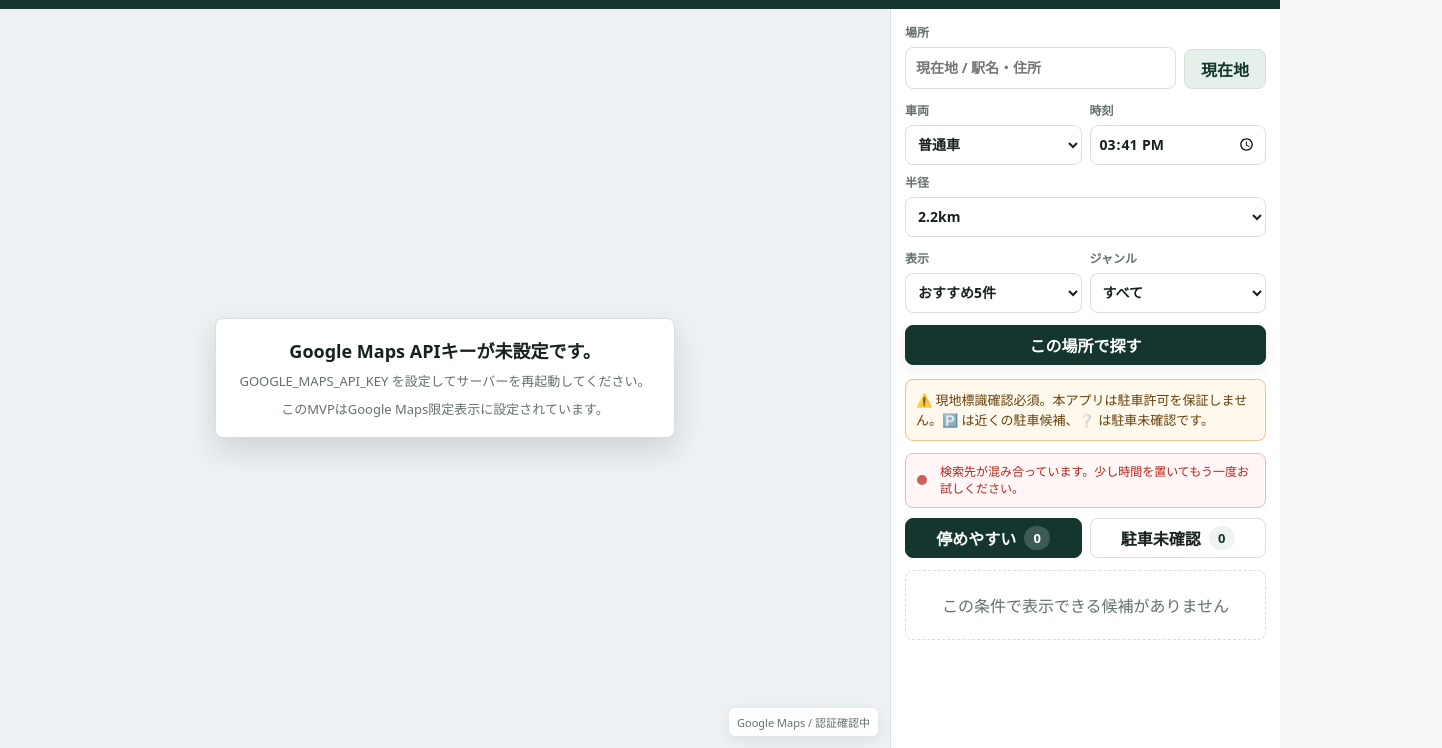
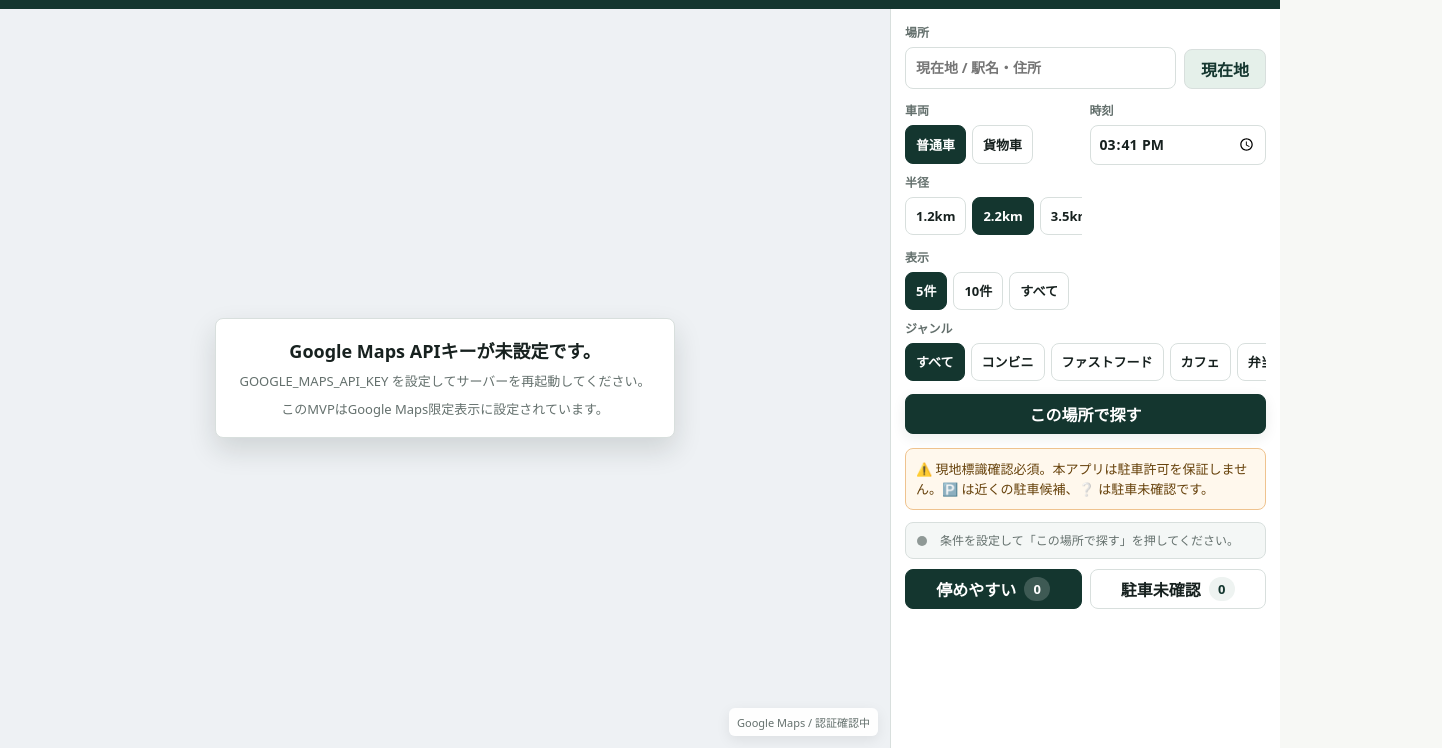
Before and after one commit to 165cm/park-park-lunch, a website: page public/index.html in a window 1280 px wide. Shown: the part 56-804 px from the top of the page, 1442 px wide, since content can reach past the window. Drawn offline with Linux system fonts and the light colour scheme; no server answers.

Commit message:
⚙️ 設定後に検索する操作フローへ改善

```diff
--- a/public/app.js
+++ b/public/app.js
@@ -21,7 +21,9 @@ const state = {
   currentData: null,
   infoWindow: null,
   geocoder: null,
-  requestId: 0
+  requestId: 0,
+  loadingTimer: null,
+  loadingStartedAt: 0
 };
 
 const elements = {
@@ -54,7 +56,7 @@ async function init() {
   bindEvents();
   watchSpeed();
   registerServiceWorker();
-  updateSpots();
+  setStatus("条件を設定して「この場所で探す」を押してください。", "idle");
 }
 
 async function resetStaleLocalData() {
@@ -154,7 +156,7 @@ function initGoogleMap() {
     clickableIcons: true
   });
   state.infoWindow = new google.maps.InfoWindow();
-  elements.mapCredit.textContent = "Google Maps / OSMライブ検索";
+  elements.mapCredit.textContent = "Google Maps / 周辺候補ライブ取得";
 }
 
 function scheduleGoogleAuthErrorNotice() {
@@ -209,7 +211,8 @@ function bindEvents() {
         setLocation({
           lat: position.coords.latitude,
           lng: position.coords.longitude
-        });
+        }, true, { refresh: false });
+        setStatus("現在地を設定しました。条件を確認してから検索してください。", "active");
       },
       () => {
         setStatus("現在地を取得できませんでした。駅名・住所で検索してください。", "error");
@@ -221,8 +224,20 @@ function bindEvents() {
 
   elements.safeTab.addEventListener("click", () => switchTab("safe"));
   elements.cautionTab.addEventListener("click", () => switchTab("caution"));
-  elements.resultLimit.addEventListener("change", refreshVisibleResults);
-  elements.genreFilter.addEventListener("change", refreshVisibleResults);
+  bindChoiceGroup("vehicleTypeChoice", elements.vehicleType);
+  bindChoiceGroup("radiusChoice", elements.radiusInput);
+  bindChoiceGroup("resultLimitChoice", elements.resultLimit, refreshVisibleResults);
+  bindChoiceGroup("genreChoice", elements.genreFilter, refreshVisibleResults);
+}
+
+function bindChoiceGroup(name, targetInput, onChange) {
+  document.querySelectorAll(`input[name="${name}"]`).forEach((input) => {
+    input.addEventListener("change", () => {
+      if (!input.checked) return;
+      targetInput.value = input.value;
+      onChange?.();
+    });
+  });
 }
 
 async function resolveLocationInput(value) {
@@ -353,7 +368,17 @@ function setLoading(isLoading, message) {
   elements.form.classList.toggle("is-loading", isLoading);
   elements.searchButton.disabled = isLoading;
   elements.locateButton.disabled = isLoading;
-  if (message) setStatus(message, "loading");
+  window.clearInterval(state.loadingTimer);
+  state.loadingTimer = null;
+  if (!isLoading) return;
+
+  state.loadingStartedAt = Date.now();
+  const update = () => {
+    const seconds = Math.floor((Date.now() - state.loadingStartedAt) / 1000);
+    setStatus(`${message} ${seconds}秒`, "loading");
+  };
+  update();
+  state.loadingTimer = window.setInterval(update, 1000);
 }
 
 function setStatus(message, mode = "active") {
--- a/public/index.html
+++ b/public/index.html
@@ -10,7 +10,7 @@
     <meta name="theme-color" content="#14362f" />
     <link rel="manifest" href="manifest.webmanifest" />
     <link rel="icon" href="icon.svg" type="image/svg+xml" />
-    <link rel="stylesheet" href="styles.css?v=8" />
+    <link rel="stylesheet" href="styles.css?v=10" />
     <title>Park Park Lunch</title>
   </head>
   <body>
@@ -29,7 +29,7 @@
       <main class="workspace">
         <section class="map-pane" aria-label="ランチ候補マップ">
           <div id="map" class="map"></div>
-          <div class="map-credit" id="mapCredit">Google Maps / OSMライブ検索</div>
+          <div class="map-credit" id="mapCredit">Google Maps / 周辺候補ライブ取得</div>
         </section>
 
         <aside class="panel" aria-label="検索条件と候補一覧">
@@ -42,48 +42,52 @@
               <button id="locateButton" class="secondary-button" type="button">現在地</button>
             </div>
             <div class="compact-controls">
-              <label>
+              <div class="choice-field">
                 車両
-                <select id="vehicleType">
-                  <option value="standard">普通車</option>
-                  <option value="cargo">貨物車</option>
-                </select>
-              </label>
+                <input id="vehicleType" type="hidden" value="standard" />
+                <div class="chip-group" role="radiogroup" aria-label="車両">
+                  <label class="option-chip"><input type="radio" name="vehicleTypeChoice" value="standard" checked />普通車</label>
+                  <label class="option-chip"><input type="radio" name="vehicleTypeChoice" value="cargo" />貨物車</label>
+                </div>
+              </div>
               <label>
                 時刻
                 <input id="timeInput" type="time" />
               </label>
-              <label>
+              <div class="choice-field">
                 半径
-                <select id="radiusInput">
-                  <option value="1200">1.2km</option>
-                  <option value="2200" selected>2.2km</option>
-                  <option value="3500">3.5km</option>
-                  <option value="5000">5km</option>
-                </select>
-              </label>
+                <input id="radiusInput" type="hidden" value="2200" />
+                <div class="chip-group radius-group" role="radiogroup" aria-label="半径">
+                  <label class="option-chip"><input type="radio" name="radiusChoice" value="1200" />1.2km</label>
+                  <label class="option-chip"><input type="radio" name="radiusChoice" value="2200" checked />2.2km</label>
+                  <label class="option-chip"><input type="radio" name="radiusChoice" value="3500" />3.5km</label>
+                  <label class="option-chip"><input type="radio" name="radiusChoice" value="5000" />5km</label>
+                </div>
+              </div>
             </div>
             <div class="result-controls">
-              <label>
+              <div class="choice-field">
                 表示
-                <select id="resultLimit">
-                  <option value="5" selected>おすすめ5件</option>
-                  <option value="10">おすすめ10件</option>
-                  <option value="all">すべて</option>
-                </select>
-              </label>
-              <label>
+                <input id="resultLimit" type="hidden" value="5" />
+                <div class="chip-group" role="radiogroup" aria-label="表示">
+                  <label class="option-chip"><input type="radio" name="resultLimitChoice" value="5" checked />5件</label>
+                  <label class="option-chip"><input type="radio" name="resultLimitChoice" value="10" />10件</label>
+                  <label class="option-chip"><input type="radio" name="resultLimitChoice" value="all" />すべて</label>
+                </div>
+              </div>
+              <div class="choice-field">
                 ジャンル
-                <select id="genreFilter">
-                  <option value="all" selected>すべて</option>
-                  <option value="convenience">コンビニ</option>
-                  <option value="fast_food">ファストフード</option>
-                  <option value="cafe">カフェ</option>
-                  <option value="deli">弁当・惣菜</option>
-                  <option value="supermarket">スーパー</option>
-                  <option value="restaurant">飲食店</option>
-                </select>
-              </label>
+                <input id="genreFilter" type="hidden" value="all" />
+                <div class="chip-group genre-group" role="radiogroup" aria-label="ジャンル">
+                  <label class="option-chip"><input type="radio" name="genreChoice" value="all" checked />すべて</label>
+                  <label class="option-chip"><input type="radio" name="genreChoice" value="convenience" />コンビニ</label>
+                  <label class="option-chip"><input type="radio" name="genreChoice" value="fast_food" />ファストフード</label>
+                  <label class="option-chip"><input type="radio" name="genreChoice" value="cafe" />カフェ</label>
+                  <label class="option-chip"><input type="radio" name="genreChoice" value="deli" />弁当・惣菜</label>
+                  <label class="option-chip"><input type="radio" name="genreChoice" value="supermarket" />スーパー</label>
+                  <label class="option-chip"><input type="radio" name="genreChoice" value="restaurant" />飲食店</label>
+                </div>
+              </div>
             </div>
             <button id="searchButton" class="primary-button" type="submit">この場所で探す</button>
           </form>
@@ -92,7 +96,7 @@
             ⚠️ 現地標識確認必須。本アプリは駐車許可を保証しません。🅿️ は近くの駐車候補、❔ は駐車未確認です。
           </div>
 
-          <div class="live-status" id="liveStatus" aria-live="polite">周辺のお店と駐車場を確認中</div>
+          <div class="live-status" id="liveStatus" aria-live="polite">条件を設定して「この場所で探す」を押してください。</div>
 
           <div class="tabs" role="tablist" aria-label="検索結果の種類">
             <button id="safeTab" type="button" class="tab tab-safe active" aria-selected="true">
@@ -117,6 +121,6 @@
     </div>
 
     <script src="config.js?v=1"></script>
-    <script type="module" src="app.js?v=19"></script>
+    <script type="module" src="app.js?v=21"></script>
   </body>
 </html>
--- a/public/styles.css
+++ b/public/styles.css
@@ -228,14 +228,23 @@ select {
 
 .compact-controls {
   display: grid;
-  grid-template-columns: minmax(0, 1.05fr) minmax(0, 0.95fr) minmax(0, 0.9fr);
+  grid-template-columns: minmax(0, 1fr) minmax(112px, 0.72fr);
   gap: 8px;
 }
 
 .result-controls {
   display: grid;
-  grid-template-columns: minmax(0, 0.95fr) minmax(0, 1.05fr);
+  grid-template-columns: 1fr;
   gap: 8px;
+}
+
+.choice-field {
+  display: grid;
+  gap: 6px;
+  min-width: 0;
+  color: var(--muted);
+  font-size: 12px;
+  font-weight: 700;
 }
 
 .compact-controls label {
@@ -251,6 +260,52 @@ select {
 
 .result-controls label {
   min-width: 0;
+}
+
+.chip-group {
+  display: flex;
+  gap: 6px;
+  overflow-x: auto;
+  padding-bottom: 1px;
+  scrollbar-width: none;
+}
+
+.chip-group::-webkit-scrollbar {
+  display: none;
+}
+
+.radius-group,
+.genre-group {
+  grid-auto-flow: column;
+}
+
+.option-chip {
+  flex: 0 0 auto;
+  min-height: 38px;
+  display: inline-grid;
+  place-items: center;
+  border: 1px solid var(--line);
+  border-radius: 8px;
+  padding: 0 10px;
+  background: #fff;
+  color: var(--ink);
+  font-size: 13px;
+  font-weight: 800;
+  white-space: nowrap;
+}
+
+.option-chip:has(input:checked) {
+  border-color: var(--green);
+  background: var(--green);
+  color: #fff;
+}
+
+.option-chip input {
+  position: absolute;
+  inline-size: 1px;
+  block-size: 1px;
+  opacity: 0;
+  pointer-events: none;
 }
 
 .notice {
@@ -694,12 +749,8 @@ select {
     grid-template-columns: 1fr 1fr;
   }
 
-  .compact-controls label:last-child {
-    grid-column: 1 / -1;
-  }
-
   .result-controls {
-    grid-template-columns: 1fr 1fr;
+    grid-template-columns: 1fr;
   }
 }
 
@@ -717,7 +768,7 @@ select {
   }
 
   .compact-controls {
-    grid-template-columns: minmax(0, 1fr) minmax(0, 0.92fr) minmax(0, 0.86fr);
+    grid-template-columns: minmax(0, 1fr) minmax(112px, 0.72fr);
     gap: 7px;
   }
 
--- a/public/sw.js
+++ b/public/sw.js
@@ -1,10 +1,10 @@
-const CACHE_NAME = "park-park-lunch-v19";
+const CACHE_NAME = "park-park-lunch-v20";
 const APP_SHELL = [
   "./",
-  "styles.css?v=8",
+  "styles.css?v=10",
   "config.js?v=1",
   "static-search.js?v=3",
-  "app.js?v=19",
+  "app.js?v=21",
   "manifest.webmanifest",
   "icon.svg"
 ];
```
Also changed, not shown: test/config.test.mjs (+1 -1 lines).
